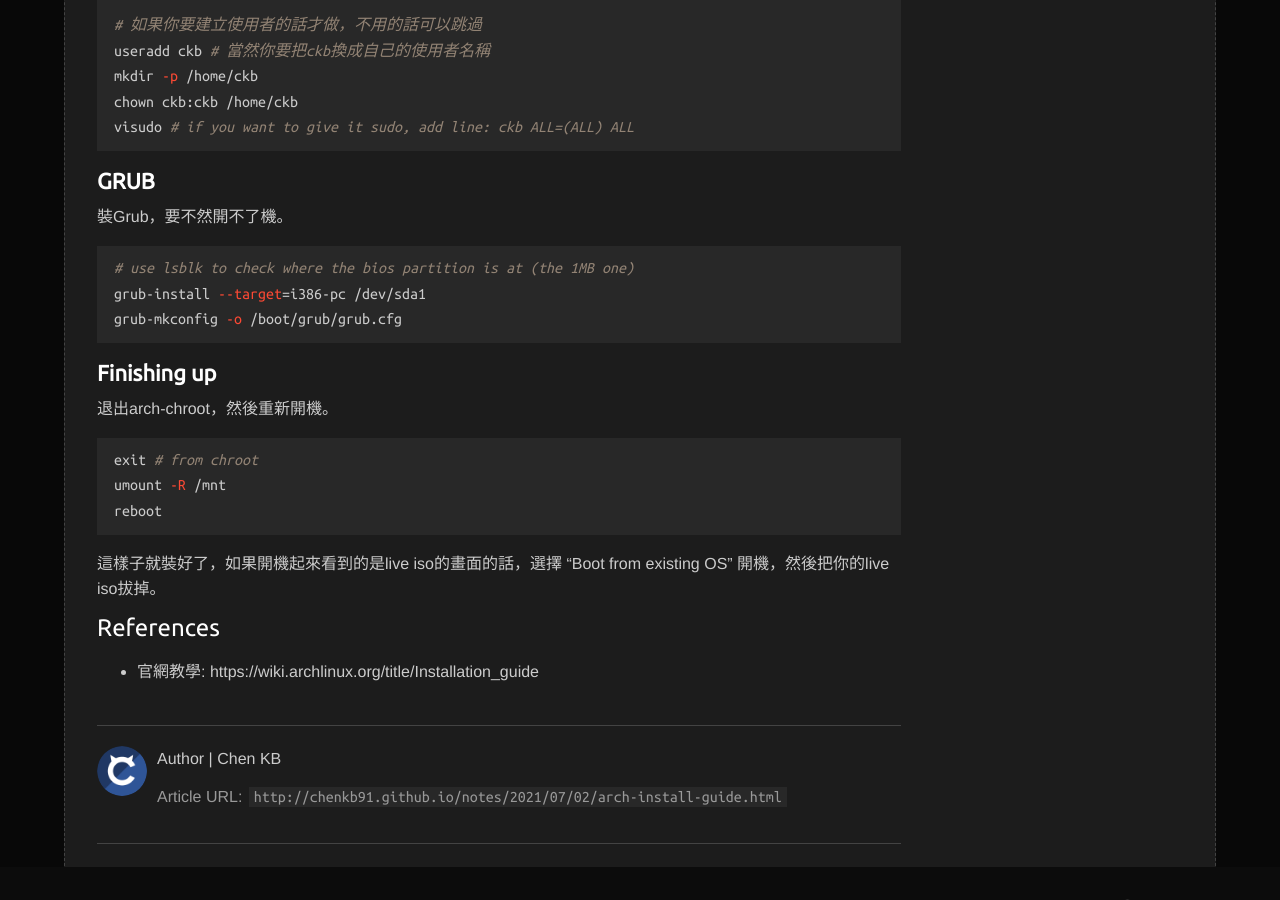
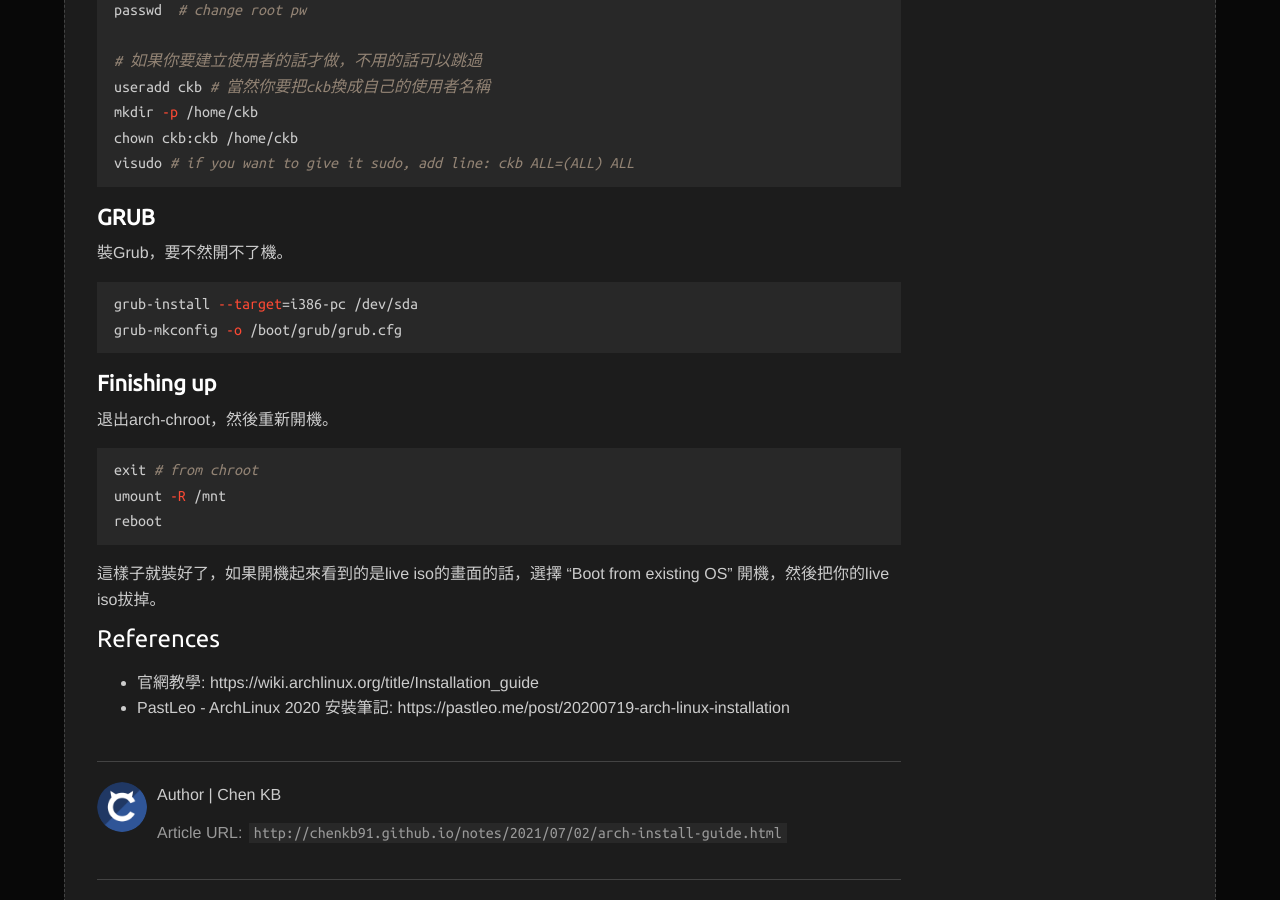
Before and after one commit to ChenKB91/chenkb91.github.io, a Jekyll site: the page built from _posts/2021-07-02-arch-install-guide.md, in a window 1280 px wide and 900 px high, scrolled down 1419 px. Built offline with Jekyll 4.4.1, drawn with Linux system fonts in a browser that asks for light colours; comment, search, counter and statistics services are not loaded.

Commit message:
fix mistake in arch install

````diff
--- a/_posts/2021-07-02-arch-install-guide.md
+++ b/_posts/2021-07-02-arch-install-guide.md
@@ -13,7 +13,7 @@
 本篇文章從[官網教學](https://wiki.archlinux.org/title/Installation_guide)節錄而來，使用 **BIOS** 系統（大部分VM軟體預設是這個）的安裝過程。打開你喜歡的 VM 軟體，用抓下來的 Live iso 開機之後，進行以下步驟。
 
 # 步驟
-
+---
 ## Disk Partition
 
 先用`lsblk`看一下你的磁碟叫什麼名字，然後進行分割的動作:
@@ -78,8 +78,7 @@
 裝Grub，要不然開不了機。
 
 ```bash
-# use lsblk to check where the bios partition is at (the 1MB one)
-grub-install --target=i386-pc /dev/sda1
+grub-install --target=i386-pc /dev/sda
 grub-mkconfig -o /boot/grub/grub.cfg
 ```
 
@@ -97,3 +96,4 @@
 
 # References
 - 官網教學: https://wiki.archlinux.org/title/Installation_guide
+- PastLeo - ArchLinux 2020 安裝筆記: https://pastleo.me/post/20200719-arch-linux-installation
````
Also changed, not shown: 3 other files.
